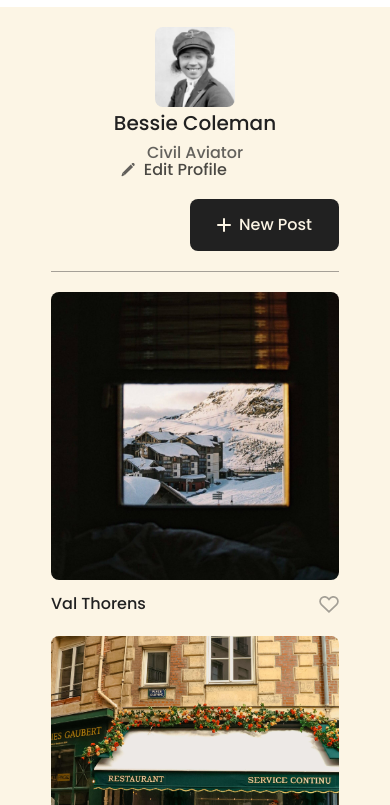
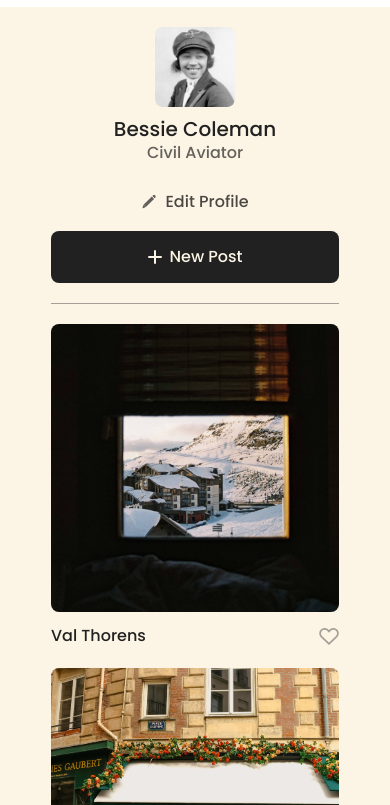
Before and after one commit to ttaahhbb/se_project_spots, a plain HTML site: page index.html in a window 390 px wide. Shown: the part 39-844 px from the top of the page. Drawn offline with Linux system fonts and the light colour scheme.

Commit message:
New update for project

```diff
--- a/blocks/cards.css
+++ b/blocks/cards.css
@@ -19,7 +19,7 @@
 
 @media screen and (max-width: 627px) {
   .cards {
-    padding: 20px;
+    padding-bottom: 20px;
   }
 
   .cards__list {
--- a/blocks/profile.css
+++ b/blocks/profile.css
@@ -22,7 +22,7 @@
   margin: 0 0 12px;
   font-weight: 500;
   font-size: 32px;
-  line-height: 32px;
+  line-height: 1;
   color: #212121;
   text-overflow: ellipsis;
   overflow: hidden;
@@ -101,6 +101,7 @@
   }
 
   .profile__avatar {
+    margin-bottom: 12px;
     margin-right: 0;
     height: 80px;
     width: 80px;
@@ -113,6 +114,7 @@
   }
 
   .profile__description {
+    margin-bottom: 32px;
   }
 
   .profile__column {
@@ -121,5 +123,10 @@
 
   .profile__add-btn {
     margin: 0;
+    width: 100%;
+  }
+
+  .profile__edit-btn {
+    align-self: center;
   }
 }
```
